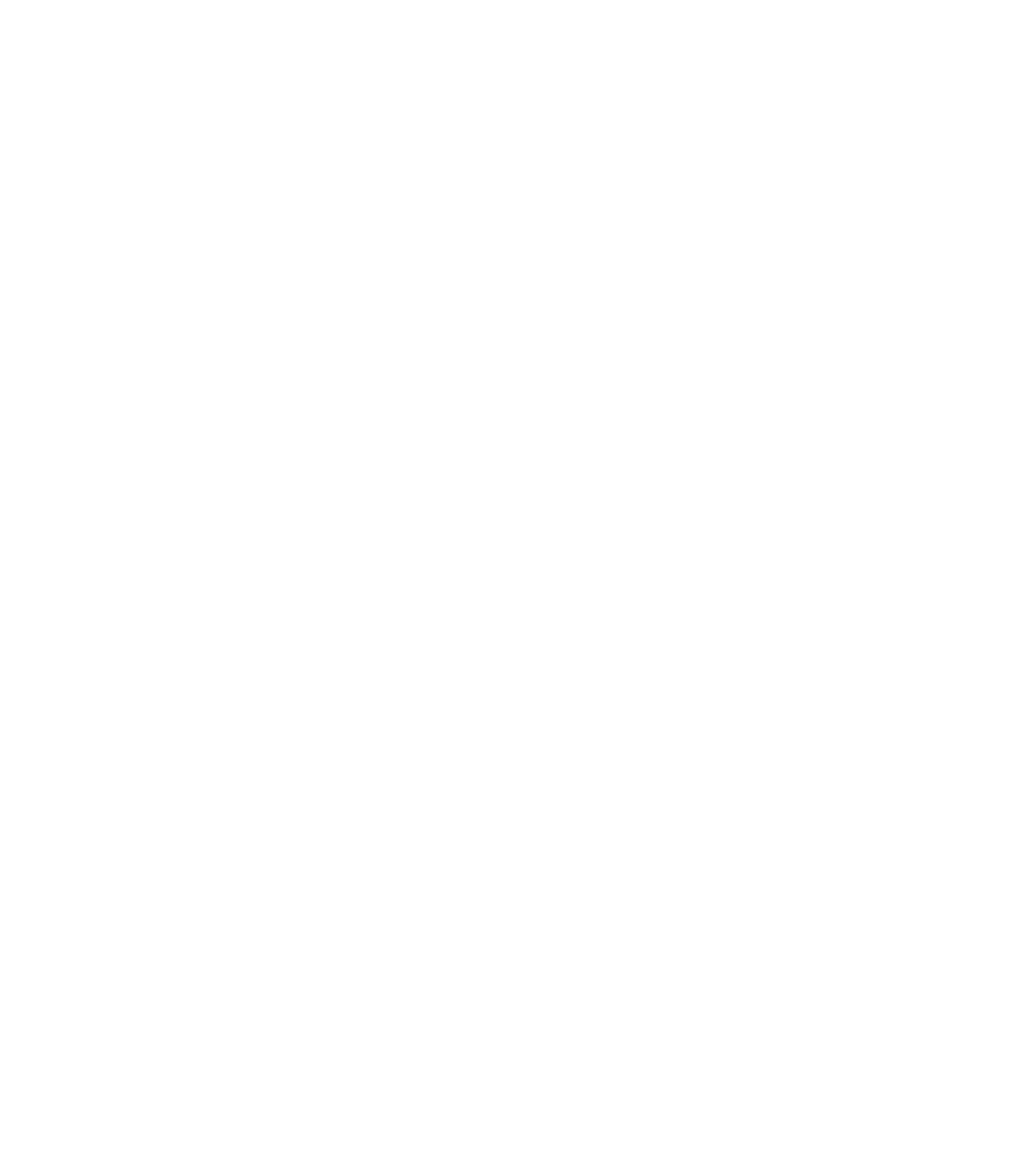
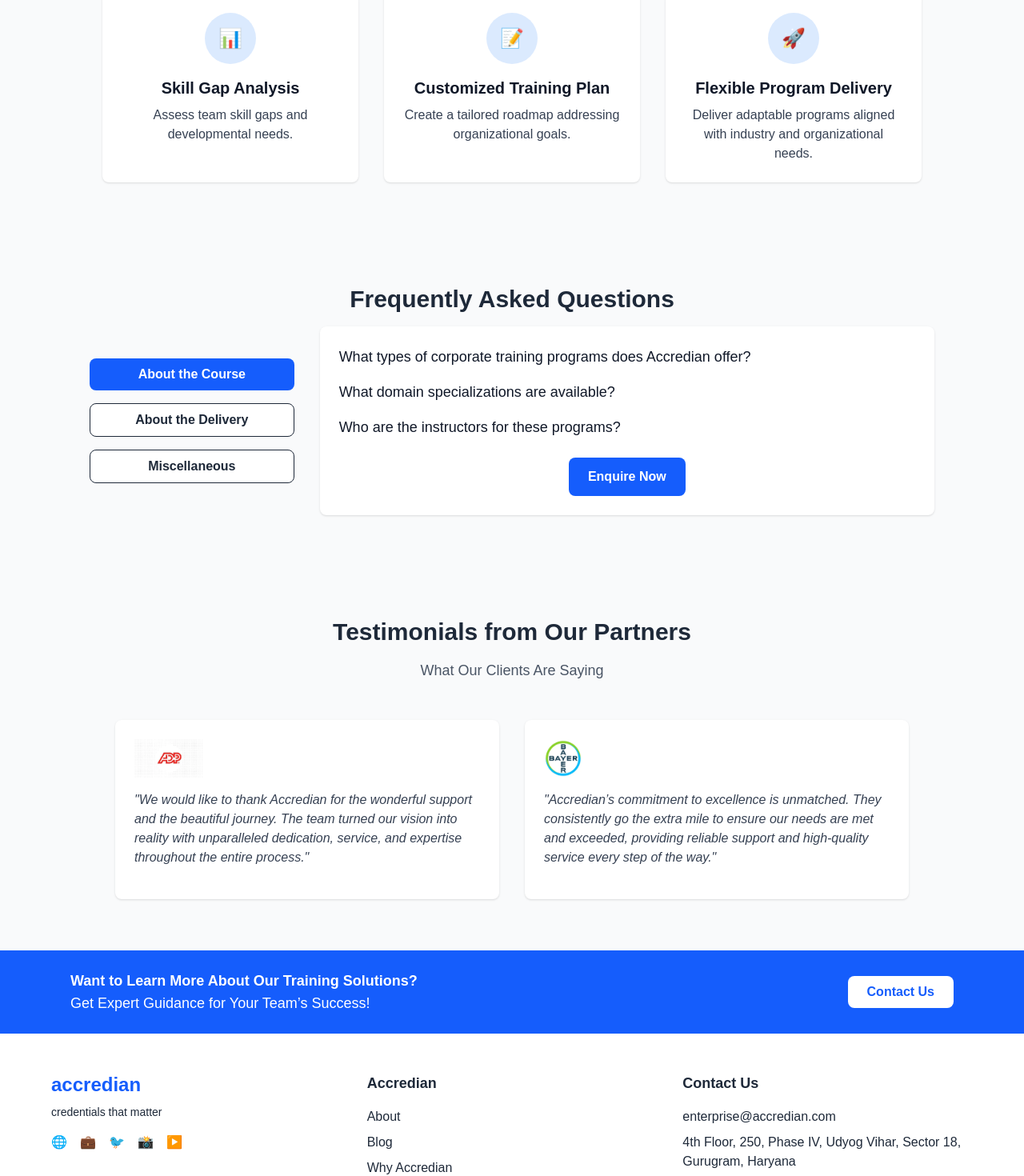
Before and after one commit to kayHere0611/Accredian-responsive-Landing-page, a Next.js app: page / in a window 1280 px wide. Shown: the part 2940-4410 px from the top of the page at 80% size. Before the commit the page ends 2812 px from the top, so only its background shows below. Built offline with nearby package versions, Linux system fonts and the light colour scheme.

Commit message:
completed ele in navbar; responsive and fixed

```diff
--- /dev/null
+++ b/app/components/FAQ.jsx
@@ -0,0 +1,67 @@
+"use client";
+import { useState } from "react";
+
+export default function FAQ() {
+  const categories = {
+    "About the Course": [
+      "What types of corporate training programs does Accredian offer?",
+      "What domain specializations are available?",
+      "Who are the instructors for these programs?",
+    ],
+    "About the Delivery": [
+      "What formats are the programs delivered in?",
+      "Can the courses be customized for specific industries or teams?",
+      "What is the ideal team size for corporate training?",
+    ],
+    "Miscellaneous": [
+      "How do we get started with Accredian?",
+      "Is there post-training support available?",
+    ],
+  };
+
+  const [activeCategory, setActiveCategory] = useState("About the Course");
+
+  return (
+   <section id="faq" className="py-16 bg-gray-50">
+  <h2 className="text-3xl font-bold mb-4 text-center text-gray-800">
+    Frequently Asked Questions
+  </h2>
+
+  {/* ✅ Centered container */}
+  <div className="flex flex-col md:flex-row max-w-6xl mx-auto gap-8 px-12">
+
+    {/* Left side categories */}
+    <div className="flex md:flex-col gap-4 md:w-1/4 justify-center">
+      {Object.keys(categories).map((cat) => (
+        <button
+          key={cat}
+          onClick={() => setActiveCategory(cat)}
+          className={`px-4 py-2 rounded-lg font-semibold transition ${
+            activeCategory === cat
+              ? "bg-blue-600 text-white"
+              : "bg-white text-gray-800 border"
+          }`}
+        >
+          {cat}
+        </button>
+      ))}
+    </div>
+
+    {/* Right side questions */}
+    <div className="md:w-3/4 bg-white rounded-lg shadow p-6">
+      {categories[activeCategory].map((q, idx) => (
+        <div key={idx} className="mb-4">
+          <p className="text-lg font-medium text-gray-900">{q}</p>
+        </div>
+      ))}
+      <div className="text-center mt-6">
+        <button className="px-6 py-3 bg-blue-600 text-white rounded-lg font-semibold hover:bg-blue-700 transition">
+          Enquire Now
+        </button>
+      </div>
+    </div>
+  </div>
+</section>
+
+  );
+}
--- a/app/components/Footer.jsx
+++ b/app/components/Footer.jsx
@@ -1,7 +1,60 @@
 export default function Footer() {
   return (
-    <footer className="bg-gray-800 text-white py-6 text-center">
-      <p>© 2026 Accredian. All rights reserved.</p>
+    <footer className="bg-blue-600 text-white">
+      {/* ✅ Top banner */}
+      <div className="flex flex-col md:flex-row items-center justify-between px-6 py-6 max-w-6xl mx-auto">
+        <h3 className="text-lg font-semibold mb-4 md:mb-0">
+          Want to Learn More About Our Training Solutions?
+          <br />
+          <span className="font-normal">Get Expert Guidance for Your Team’s Success!</span>
+        </h3>
+        <button className="bg-white text-blue-600 font-semibold px-6 py-2 rounded-lg hover:bg-gray-100 transition">
+          Contact Us
+        </button>
+      </div>
+
+      {/* ✅ Main footer content */}
+      <div className="bg-white text-gray-800 px-6 py-12">
+        <div className="max-w-6xl mx-auto grid md:grid-cols-3 gap-8">
+          {/* Logo + tagline + socials */}
+          <div>
+            <h2 className="text-2xl font-bold text-blue-600 mb-2">accredian</h2>
+            <p className="text-sm mb-4">credentials that matter</p>
+            <div className="flex gap-4">
+              <a href="#" aria-label="Facebook">🌐</a>
+              <a href="#" aria-label="LinkedIn">💼</a>
+              <a href="#" aria-label="Twitter">🐦</a>
+              <a href="#" aria-label="Instagram">📸</a>
+              <a href="#" aria-label="YouTube">▶️</a>
+            </div>
+          </div>
+
+          {/* Accredian links */}
+          <div>
+            <h3 className="text-lg font-semibold mb-4">Accredian</h3>
+            <ul className="space-y-2">
+              <li><a href="#" className="hover:text-blue-600">About</a></li>
+              <li><a href="#" className="hover:text-blue-600">Blog</a></li>
+              <li><a href="#" className="hover:text-blue-600">Why Accredian</a></li>
+            </ul>
+          </div>
+
+          {/* Contact info */}
+          <div>
+            <h3 className="text-lg font-semibold mb-4">Contact Us</h3>
+            <p className="mb-2">enterprise@accredian.com</p>
+            <p className="mb-4">
+              4th Floor, 250, Phase IV, Udyog Vihar, Sector 18, Gurugram, Haryana
+            </p>
+            <button className="bg-blue-600 text-white px-6 py-2 rounded-lg hover:bg-blue-700 transition">
+              Enquire Now
+            </button>
+            <p className="text-sm mt-2">Speak with our Advisor</p>
+          </div>
+        </div>
+
+      <p>© 2026 AccredianKaveri. All rights reserved.</p>
+      </div>
     </footer>
   );
 }
--- /dev/null
+++ b/app/components/Howitworks.jsx
@@ -0,0 +1,45 @@
+export default function HowItWorks() {
+  const steps = [
+    {
+      title: "Skill Gap Analysis",
+      desc: "Assess team skill gaps and developmental needs.",
+      icon: "📊",
+    },
+    {
+      title: "Customized Training Plan",
+      desc: "Create a tailored roadmap addressing organizational goals.",
+      icon: "📝",
+    },
+    {
+      title: "Flexible Program Delivery",
+      desc: "Deliver adaptable programs aligned with industry and organizational needs.",
+      icon: "🚀",
+    },
+  ];
+
+  return (
+    <section id="how-it-works" className="py-16 bg-gray-50 text-center">
+      <h2 className="text-3xl font-bold mb-4 text-gray-800">
+        How We Deliver Results That Matter
+      </h2>
+      <p className="text-lg mb-12 text-gray-600">
+        A Structured Three-Step Approach to Skill Development
+      </p>
+
+      <div className="grid md:grid-cols-3 gap-8 max-w-5xl mx-auto">
+        {steps.map((step, idx) => (
+          <div
+            key={idx}
+            className="p-6 bg-white rounded-lg shadow hover:shadow-lg transition flex flex-col items-center"
+          >
+            <div className="w-16 h-16 flex items-center justify-center rounded-full bg-blue-100 text-blue-600 text-2xl mb-4">
+              {step.icon}
+            </div>
+            <h3 className="text-xl font-semibold text-gray-900">{step.title}</h3>
+            <p className="mt-2 text-gray-700">{step.desc}</p>
+          </div>
+        ))}
+      </div>
+    </section>
+  );
+}
--- /dev/null
+++ b/app/components/testi.jsx
@@ -0,0 +1,44 @@
+export default function Testimonials() {
+  const testimonials = [
+    {
+      company: "ADP",
+      logo:"/adp.png",
+      quote:
+        "We would like to thank Accredian for the wonderful support and the beautiful journey. The team turned our vision into reality with unparalleled dedication, service, and expertise throughout the entire process.",
+    },
+    {
+      company: "Bayer",
+      logo:"/bayer.png",
+      quote:
+        "Accredian’s commitment to excellence is unmatched. They consistently go the extra mile to ensure our needs are met and exceeded, providing reliable support and high-quality service every step of the way.",
+    },
+  ];
+
+  return (
+    <section id="testimonials" className="py-16 bg-gray-50 text-center">
+      <h2 className="text-3xl font-bold mb-4 text-gray-800">
+        Testimonials from Our Partners
+      </h2>
+      <p className="text-lg mb-12 text-gray-600">
+        What Our Clients Are Saying
+      </p>
+
+      <div className="grid md:grid-cols-2 gap-8 max-w-5xl mx-auto px-4">
+        {testimonials.map((t, idx) => (
+
+          <div
+            key={idx}
+            className="p-6 bg-white rounded-lg shadow hover:shadow-lg transition text-left"
+          >
+            <img
+              src={t.logo}
+              alt={t.company}
+              className="h-12 mb-4 object-contain"
+            />
+            <p className="text-gray-700 italic mb-4">"{t.quote}"</p>
+          </div>
+        ))}
+      </div>
+    </section>
+  );
+}
--- a/app/page.jsx
+++ b/app/page.jsx
@@ -6,6 +6,11 @@
 import AccreEdge from "./components/AccreEdge";
 import Partners from "./components/Partners";
 import CAT from "./components/CAT";
+import HowItWorks from "./components/Howitworks";
+import FAQ from "./components/FAQ";
+import Testimonials from "./components/testi";
+
+
 import Footer from "./components/Footer";
 
 export default function Home() {
@@ -18,6 +23,10 @@
       <Partners />
       <AccreEdge />
       <CAT />
+      <HowItWorks />
+      <FAQ />
+      <Testimonials />
+
       <Footer />
     </main>
   );
```
Also changed, not shown: app/components/Features.jsx (deleted, +0 -50 lines).
